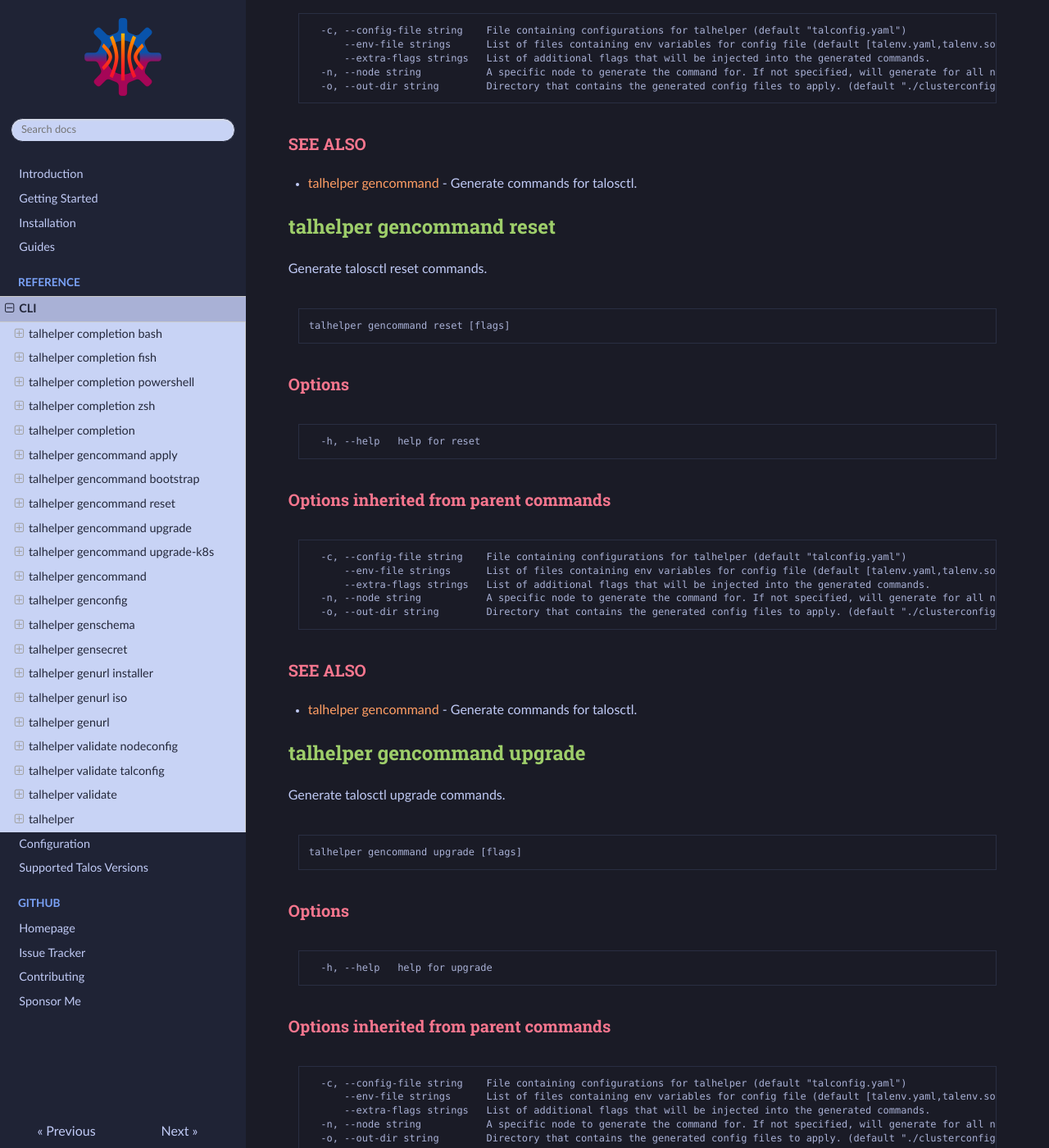
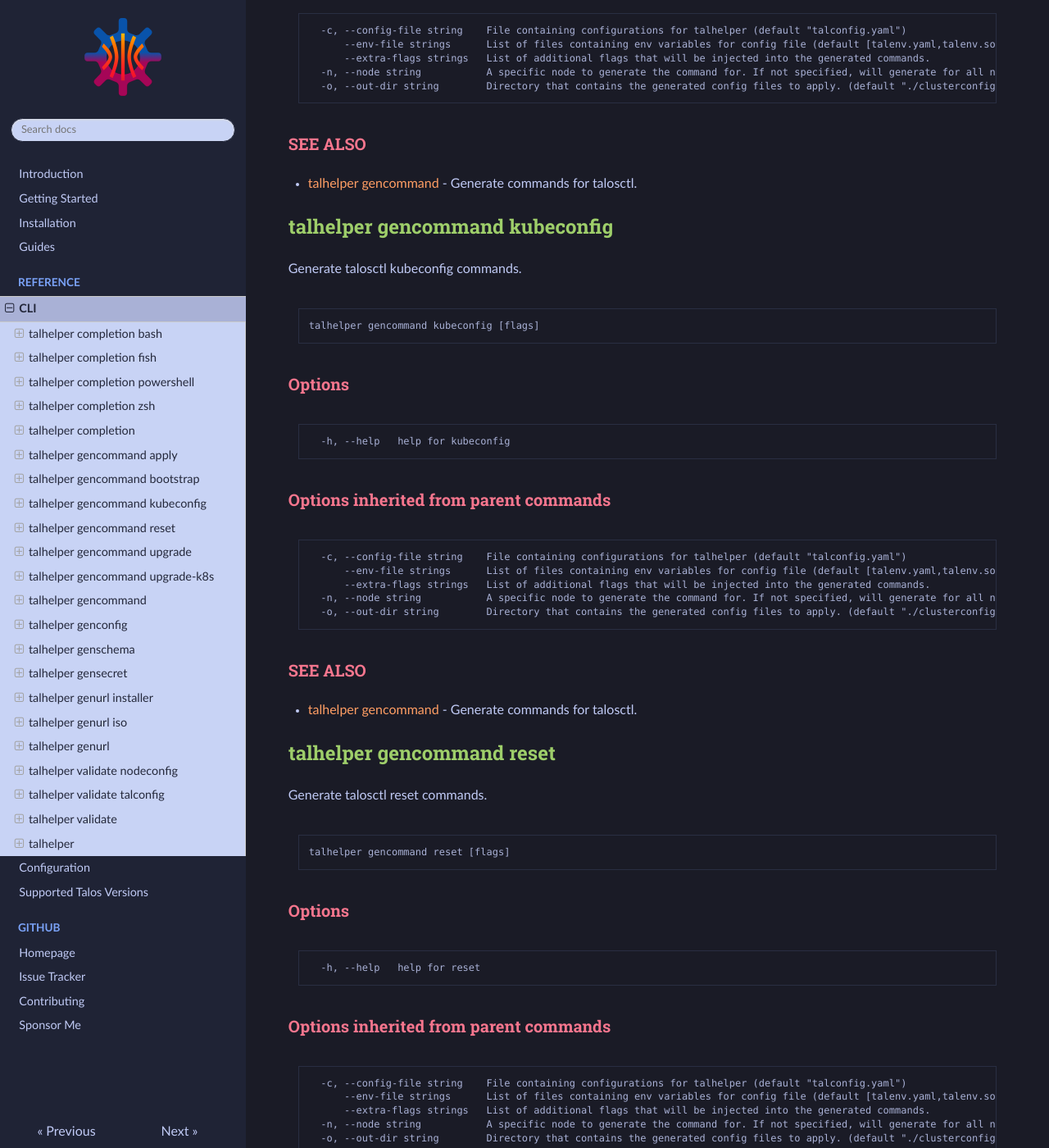
Before and after one commit to budimanjojo/talhelper, an MkDocs documentation site: the page built from docs/docs/reference/cli.md, in a window 1280 px wide and 1400 px high, scrolled down 5685 px. Shown: the whole window at 82% size. Built offline with MkDocs 1.6.1, drawn with Linux system fonts in a browser that asks for light colours; some of the changed text lies outside the part shown.

Commit message:
docs: update CLI reference documentation (#341)
Co-authored-by: budimanjojo-bot <111944664+budimanjojo-bot[bot]@users.noreply.github.com>

````diff
--- a/docs/docs/reference/cli.md
+++ b/docs/docs/reference/cli.md
@@ -233,6 +233,34 @@ talhelper gencommand bootstrap [flags]
 
 * [talhelper gencommand](#talhelper-gencommand)	 - Generate commands for talosctl.
 
+## talhelper gencommand kubeconfig
+
+Generate talosctl kubeconfig commands.
+
+```
+talhelper gencommand kubeconfig [flags]
+```
+
+### Options
+
+```
+  -h, --help   help for kubeconfig
+```
+
+### Options inherited from parent commands
+
+```
+  -c, --config-file string    File containing configurations for talhelper (default "talconfig.yaml")
+      --env-file strings      List of files containing env variables for config file (default [talenv.yaml,talenv.sops.yaml,talenv.yml,talenv.sops.yml])
+      --extra-flags strings   List of additional flags that will be injected into the generated commands.
+  -n, --node string           A specific node to generate the command for. If not specified, will generate for all nodes.
+  -o, --out-dir string        Directory that contains the generated config files to apply. (default "./clusterconfig")
+```
+
+### SEE ALSO
+
+* [talhelper gencommand](#talhelper-gencommand)	 - Generate commands for talosctl.
+
 ## talhelper gencommand reset
 
 Generate talosctl reset commands.
@@ -337,6 +365,7 @@ Generate commands for talosctl.
 * [talhelper](#talhelper)	 - A tool to help with creating Talos cluster
 * [talhelper gencommand apply](#talhelper-gencommand-apply)	 - Generate talosctl apply-config commands.
 * [talhelper gencommand bootstrap](#talhelper-gencommand-bootstrap)	 - Generate talosctl bootstrap commands.
+* [talhelper gencommand kubeconfig](#talhelper-gencommand-kubeconfig)	 - Generate talosctl kubeconfig commands.
 * [talhelper gencommand reset](#talhelper-gencommand-reset)	 - Generate talosctl reset commands.
 * [talhelper gencommand upgrade](#talhelper-gencommand-upgrade)	 - Generate talosctl upgrade commands.
 * [talhelper gencommand upgrade-k8s](#talhelper-gencommand-upgrade-k8s)	 - Generate talosctl upgrade-k8s commands.
````
